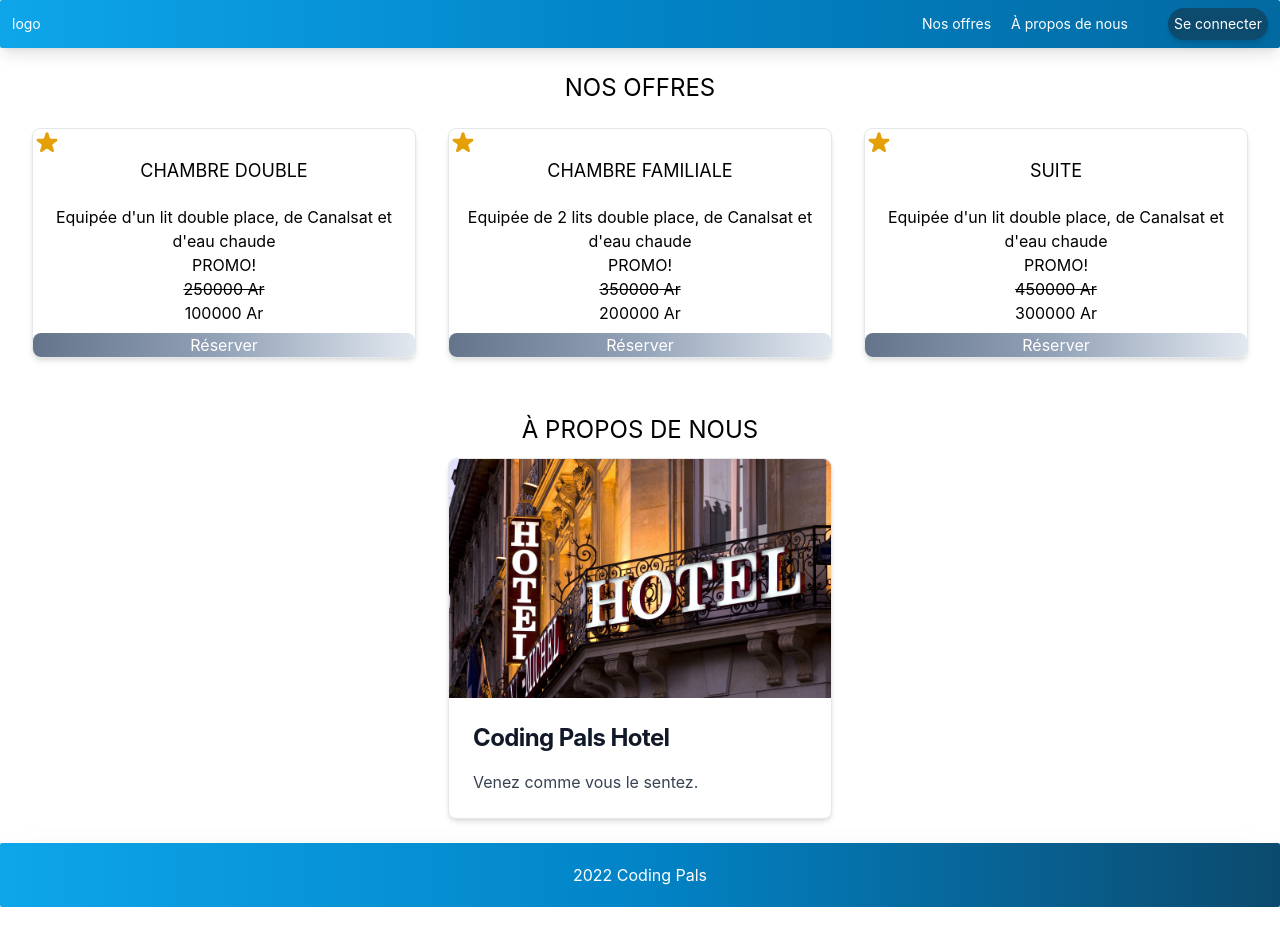
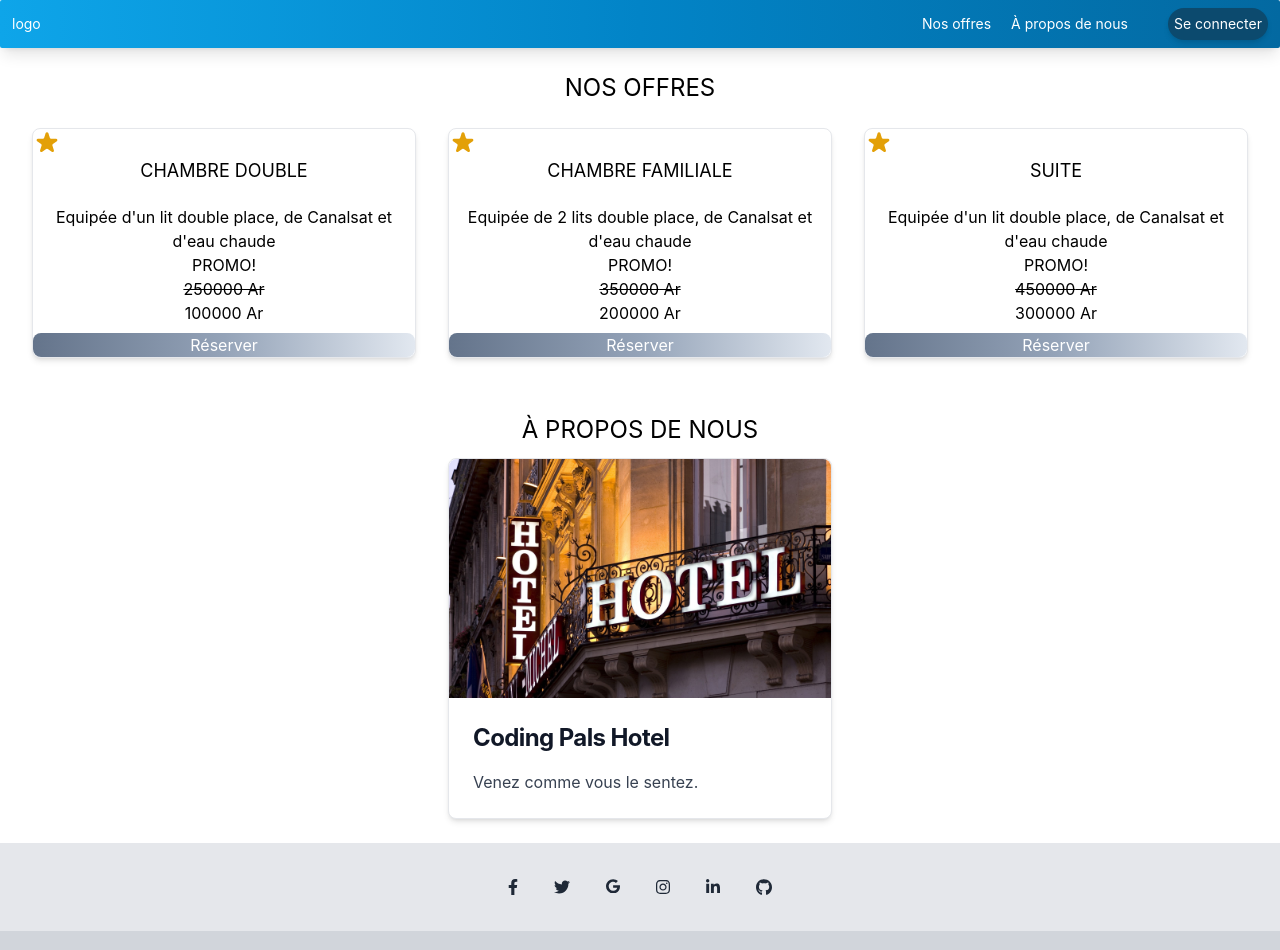
Before and after one commit to B4-Binary-Four/hotel-UI, a React (Create React App) app: page / in a window 1280 px wide. Shown: the top 950 px of the page. Before the commit the page ends 907 px from the top, so only its background shows below. Built offline with nearby package versions, Linux system fonts and the light colour scheme.

Commit message:
fix: upload footer

```diff
--- a/src/components/Footer.tsx
+++ b/src/components/Footer.tsx
@@ -2,8 +2,118 @@
 
 const Footer : React.FC = () => {
     return (<>
-        <footer className={"w-full text-white text-center py-5 shadow-2xl rounded-sm items-center bg-gradient-to-r from-sky-500 via-sky-600 to-sky-900"}>
-            <div>2022 Coding Pals</div>
+        <footer className="text-center text-white bg-gray-200">
+            <div className="container pt-9">
+                <div className="flex justify-center mb-9">
+                    <a href="#!" className="mr-9 text-gray-800">
+                        <svg
+                            aria-hidden="true"
+                            focusable="false"
+                            data-prefix="fab"
+                            data-icon="facebook-f"
+                            className="svg-inline--fa fa-facebook-f w-2.5"
+                            role="img"
+                            xmlns="http://www.w3.org/2000/svg"
+                            viewBox="0 0 320 512"
+                        >
+                            <path
+                                fill="currentColor"
+                                d="M279.14 288l14.22-92.66h-88.91v-60.13c0-25.35 12.42-50.06 52.24-50.06h40.42V6.26S260.43 0 225.36 0c-73.22 0-121.08 44.38-121.08 124.72v70.62H22.89V288h81.39v224h100.17V288z"
+                            ></path>
+                        </svg>
+                    </a>
+                    <a href="#!" className="mr-9 text-gray-800">
+                        <svg
+                            aria-hidden="true"
+                            focusable="false"
+                            data-prefix="fab"
+                            data-icon="twitter"
+                            className="svg-inline--fa fa-twitter w-4"
+                            role="img"
+                            xmlns="http://www.w3.org/2000/svg"
+                            viewBox="0 0 512 512"
+                        >
+                            <path
+                                fill="currentColor"
+                                d="M459.37 151.716c.325 4.548.325 9.097.325 13.645 0 138.72-105.583 298.558-298.558 298.558-59.452 0-114.68-17.219-161.137-47.106 8.447.974 16.568 1.299 25.34 1.299 49.055 0 94.213-16.568 130.274-44.832-46.132-.975-84.792-31.188-98.112-72.772 6.498.974 12.995 1.624 19.818 1.624 9.421 0 18.843-1.3 27.614-3.573-48.081-9.747-84.143-51.98-84.143-102.985v-1.299c13.969 7.797 30.214 12.67 47.431 13.319-28.264-18.843-46.781-51.005-46.781-87.391 0-19.492 5.197-37.36 14.294-52.954 51.655 63.675 129.3 105.258 216.365 109.807-1.624-7.797-2.599-15.918-2.599-24.04 0-57.828 46.782-104.934 104.934-104.934 30.213 0 57.502 12.67 76.67 33.137 23.715-4.548 46.456-13.32 66.599-25.34-7.798 24.366-24.366 44.833-46.132 57.827 21.117-2.273 41.584-8.122 60.426-16.243-14.292 20.791-32.161 39.308-52.628 54.253z"
+                            ></path>
+                        </svg>
+                    </a>
+                    <a href="#!" className="mr-9 text-gray-800">
+                        <svg
+                            aria-hidden="true"
+                            focusable="false"
+                            data-prefix="fab"
+                            data-icon="google"
+                            className="svg-inline--fa fa-google w-3.5"
+                            role="img"
+                            xmlns="http://www.w3.org/2000/svg"
+                            viewBox="0 0 488 512"
+                        >
+                            <path
+                                fill="currentColor"
+                                d="M488 261.8C488 403.3 391.1 504 248 504 110.8 504 0 393.2 0 256S110.8 8 248 8c66.8 0 123 24.5 166.3 64.9l-67.5 64.9C258.5 52.6 94.3 116.6 94.3 256c0 86.5 69.1 156.6 153.7 156.6 98.2 0 135-70.4 140.8-106.9H248v-85.3h236.1c2.3 12.7 3.9 24.9 3.9 41.4z"
+                            ></path>
+                        </svg>
+                    </a>
+                    <a href="#!" className="mr-9 text-gray-800">
+                        <svg
+                            aria-hidden="true"
+                            focusable="false"
+                            data-prefix="fab"
+                            data-icon="instagram"
+                            className="svg-inline--fa fa-instagram w-3.5"
+                            role="img"
+                            xmlns="http://www.w3.org/2000/svg"
+                            viewBox="0 0 448 512"
+                        >
+                            <path
+                                fill="currentColor"
+                                d="M224.1 141c-63.6 0-114.9 51.3-114.9 114.9s51.3 114.9 114.9 114.9S339 319.5 339 255.9 287.7 141 224.1 141zm0 189.6c-41.1 0-74.7-33.5-74.7-74.7s33.5-74.7 74.7-74.7 74.7 33.5 74.7 74.7-33.6 74.7-74.7 74.7zm146.4-194.3c0 14.9-12 26.8-26.8 26.8-14.9 0-26.8-12-26.8-26.8s12-26.8 26.8-26.8 26.8 12 26.8 26.8zm76.1 27.2c-1.7-35.9-9.9-67.7-36.2-93.9-26.2-26.2-58-34.4-93.9-36.2-37-2.1-147.9-2.1-184.9 0-35.8 1.7-67.6 9.9-93.9 36.1s-34.4 58-36.2 93.9c-2.1 37-2.1 147.9 0 184.9 1.7 35.9 9.9 67.7 36.2 93.9s58 34.4 93.9 36.2c37 2.1 147.9 2.1 184.9 0 35.9-1.7 67.7-9.9 93.9-36.2 26.2-26.2 34.4-58 36.2-93.9 2.1-37 2.1-147.8 0-184.8zM398.8 388c-7.8 19.6-22.9 34.7-42.6 42.6-29.5 11.7-99.5 9-132.1 9s-102.7 2.6-132.1-9c-19.6-7.8-34.7-22.9-42.6-42.6-11.7-29.5-9-99.5-9-132.1s-2.6-102.7 9-132.1c7.8-19.6 22.9-34.7 42.6-42.6 29.5-11.7 99.5-9 132.1-9s102.7-2.6 132.1 9c19.6 7.8 34.7 22.9 42.6 42.6 11.7 29.5 9 99.5 9 132.1s2.7 102.7-9 132.1z"
+                            ></path>
+                        </svg>
+                    </a>
+                    <a href="#!" className="mr-9 text-gray-800">
+                        <svg
+                            aria-hidden="true"
+                            focusable="false"
+                            data-prefix="fab"
+                            data-icon="linkedin-in"
+                            className="svg-inline--fa fa-linkedin-in w-3.5"
+                            role="img"
+                            xmlns="http://www.w3.org/2000/svg"
+                            viewBox="0 0 448 512"
+                        >
+                            <path
+                                fill="currentColor"
+                                d="M100.28 448H7.4V148.9h92.88zM53.79 108.1C24.09 108.1 0 83.5 0 53.8a53.79 53.79 0 0 1 107.58 0c0 29.7-24.1 54.3-53.79 54.3zM447.9 448h-92.68V302.4c0-34.7-.7-79.2-48.29-79.2-48.29 0-55.69 37.7-55.69 76.7V448h-92.78V148.9h89.08v40.8h1.3c12.4-23.5 42.69-48.3 87.88-48.3 94 0 111.28 61.9 111.28 142.3V448z"
+                            ></path>
+                        </svg>
+                    </a>
+                    <a href="#!" className="text-gray-800">
+                        <svg
+                            aria-hidden="true"
+                            focusable="false"
+                            data-prefix="fab"
+                            data-icon="github"
+                            className="svg-inline--fa fa-github w-4"
+                            role="img"
+                            xmlns="http://www.w3.org/2000/svg"
+                            viewBox="0 0 496 512"
+                        >
+                            <path
+                                fill="currentColor"
+                                d="M165.9 397.4c0 2-2.3 3.6-5.2 3.6-3.3.3-5.6-1.3-5.6-3.6 0-2 2.3-3.6 5.2-3.6 3-.3 5.6 1.3 5.6 3.6zm-31.1-4.5c-.7 2 1.3 4.3 4.3 4.9 2.6 1 5.6 0 6.2-2s-1.3-4.3-4.3-5.2c-2.6-.7-5.5.3-6.2 2.3zm44.2-1.7c-2.9.7-4.9 2.6-4.6 4.9.3 2 2.9 3.3 5.9 2.6 2.9-.7 4.9-2.6 4.6-4.6-.3-1.9-3-3.2-5.9-2.9zM244.8 8C106.1 8 0 113.3 0 252c0 110.9 69.8 205.8 169.5 239.2 12.8 2.3 17.3-5.6 17.3-12.1 0-6.2-.3-40.4-.3-61.4 0 0-70 15-84.7-29.8 0 0-11.4-29.1-27.8-36.6 0 0-22.9-15.7 1.6-15.4 0 0 24.9 2 38.6 25.8 21.9 38.6 58.6 27.5 72.9 20.9 2.3-16 8.8-27.1 16-33.7-55.9-6.2-112.3-14.3-112.3-110.5 0-27.5 7.6-41.3 23.6-58.9-2.6-6.5-11.1-33.3 2.6-67.9 20.9-6.5 69 27 69 27 20-5.6 41.5-8.5 62.8-8.5s42.8 2.9 62.8 8.5c0 0 48.1-33.6 69-27 13.7 34.7 5.2 61.4 2.6 67.9 16 17.7 25.8 31.5 25.8 58.9 0 96.5-58.9 104.2-114.8 110.5 9.2 7.9 17 22.9 17 46.4 0 33.7-.3 75.4-.3 83.6 0 6.5 4.6 14.4 17.3 12.1C428.2 457.8 496 362.9 496 252 496 113.3 383.5 8 244.8 8zM97.2 352.9c-1.3 1-1 3.3.7 5.2 1.6 1.6 3.9 2.3 5.2 1 1.3-1 1-3.3-.7-5.2-1.6-1.6-3.9-2.3-5.2-1zm-10.8-8.1c-.7 1.3.3 2.9 2.3 3.9 1.6 1 3.6.7 4.3-.7.7-1.3-.3-2.9-2.3-3.9-2-.6-3.6-.3-4.3.7zm32.4 35.6c-1.6 1.3-1 4.3 1.3 6.2 2.3 2.3 5.2 2.6 6.5 1 1.3-1.3.7-4.3-1.3-6.2-2.2-2.3-5.2-2.6-6.5-1zm-11.4-14.7c-1.6 1-1.6 3.6 0 5.9 1.6 2.3 4.3 3.3 5.6 2.3 1.6-1.3 1.6-3.9 0-6.2-1.4-2.3-4-3.3-5.6-2z"
+                            ></path>
+                        </svg>
+                    </a>
+                </div>
+            </div>
+
+            <div className="text-center text-gray-700 p-4 bg-gray-300">
+                © 2021 Copyright:
+                <a className="text-gray-800" href="https://tailwind-elements.com/">Tailwind Elements</a>
+            </div>
         </footer>
     </>);
 }
--- a/src/pages/BookingPage.tsx
+++ b/src/pages/BookingPage.tsx
@@ -1,7 +1,6 @@
 import React from "react";
 import BookingTable from "../components/BookingTable";
 import NavigationBar from "../components/NavigationBar";
-
 
 const BookingPage : React.FC = () => {
     return (<>
--- a/src/pages/RoomPage.tsx
+++ b/src/pages/RoomPage.tsx
@@ -103,7 +103,6 @@
             </div>
             <div className="flex flex-wrap gap-2 w-3/4 mx-auto my-7">
                 <Button
-                    color="gray"
                     pill={true}
                     onClick={() => Preposting()}
                 >
```
